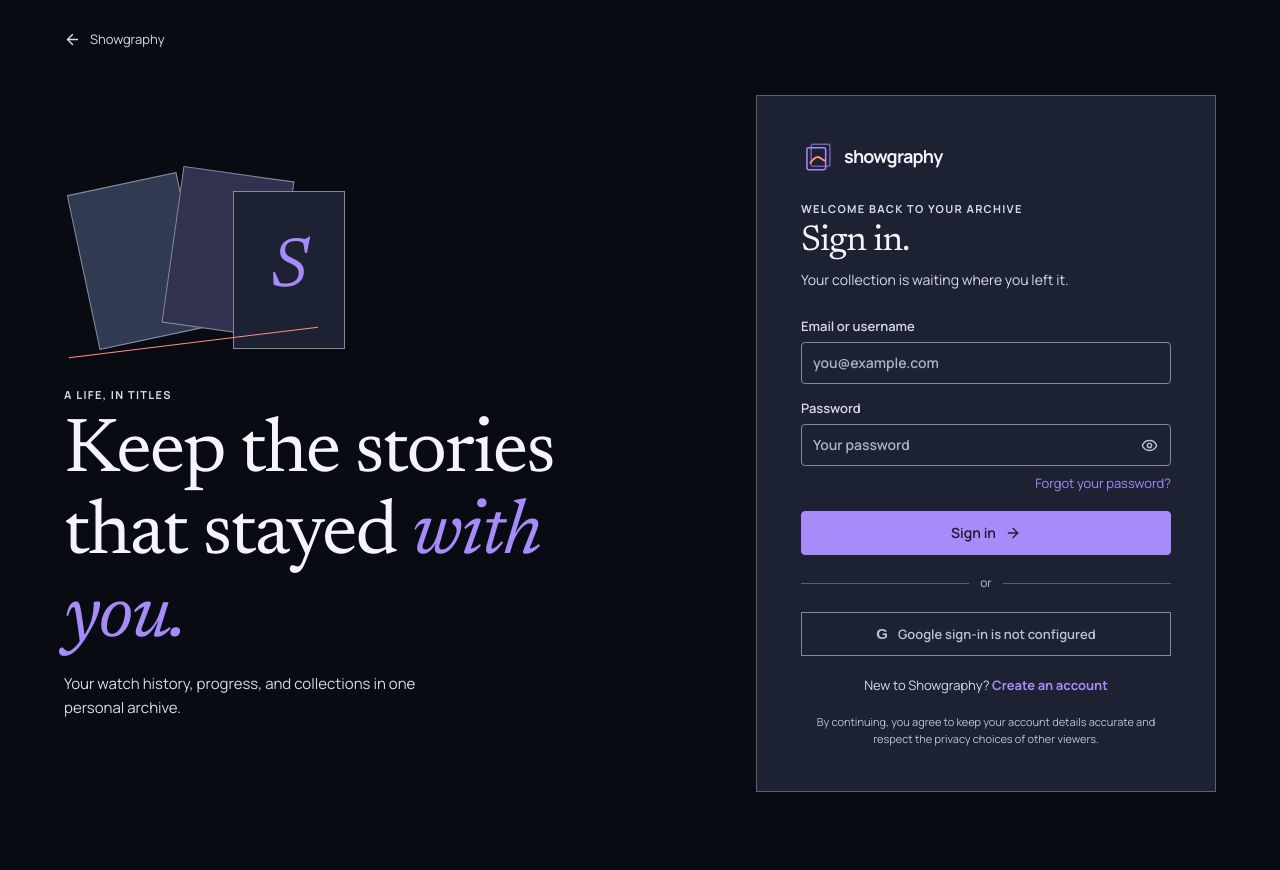
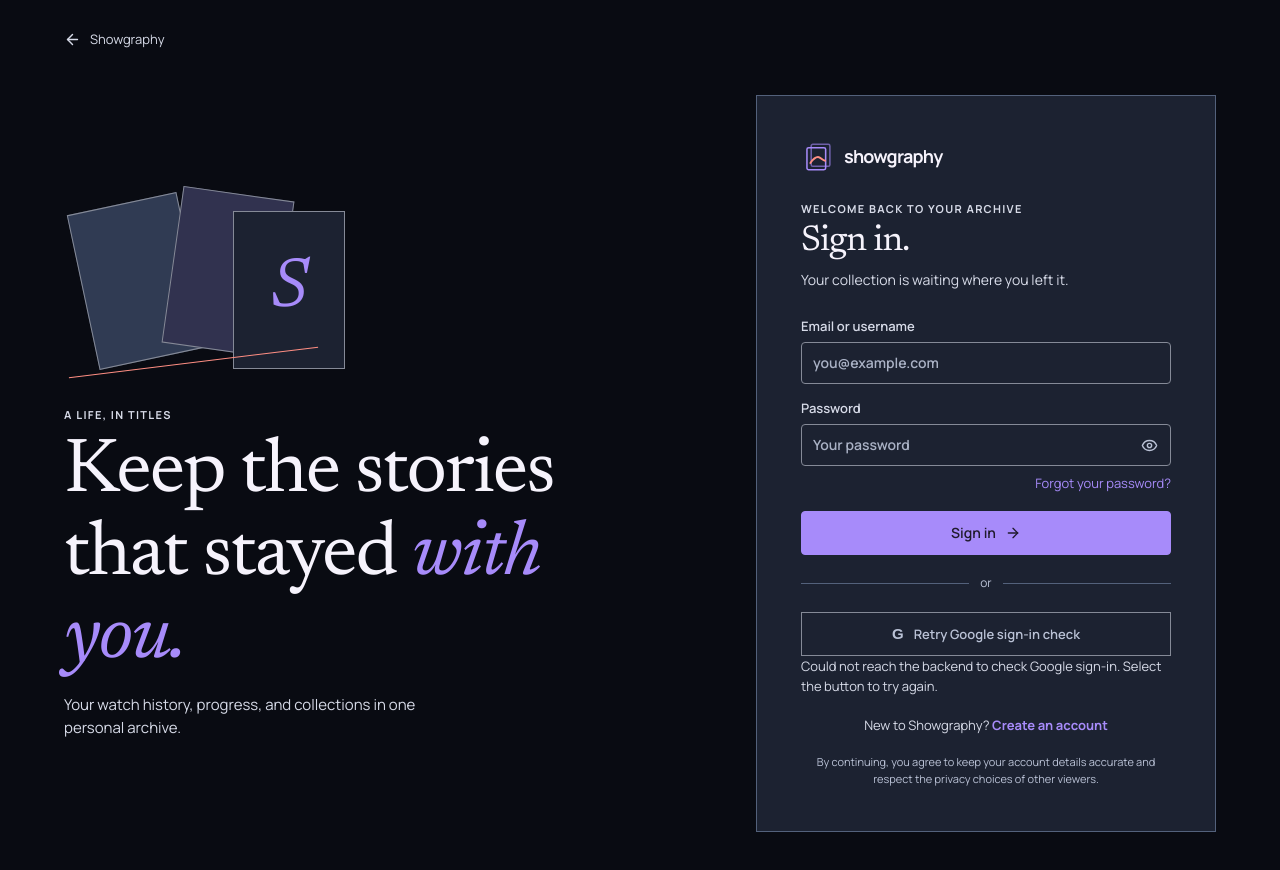
Before and after one commit to Nimsco/showgraphy, a React (Vite) app in the folder client/: page /login in a window 1280 px wide. Shown: the top 870 px of the page. Built offline with nearby package versions, Linux system fonts and the light colour scheme; no server answers.

Commit message:
Fixed google auth issue

```diff
--- a/client/src/pages/AuthPage.tsx
+++ b/client/src/pages/AuthPage.tsx
@@ -32,7 +32,13 @@ export function AuthPage({ mode }: { mode: 'login' | 'register' }) {
   const [registrationCode, setRegistrationCode] = useState('');
   const [registrationStarted, setRegistrationStarted] = useState(false);
   const [verifyingCode, setVerifyingCode] = useState(false);
-  const google = useQuery({ queryKey: ['auth-config'], queryFn: () => apiRequest<{ googleEnabled: boolean }>('/auth/config'), retry: false, staleTime: 60_000 });
+  const google = useQuery({
+    queryKey: ['auth-config'],
+    queryFn: () => apiRequest<{ googleEnabled: boolean }>('/auth/config'),
+    retry: 2,
+    retryDelay: (attempt) => Math.min(1_000 * 2 ** attempt, 8_000),
+    staleTime: 60_000,
+  });
   const loginForm = useForm<LoginValues>({ resolver: zodResolver(loginSchema) });
   const registerForm = useForm<RegisterValues>({ resolver: zodResolver(registerSchema) });
   const submitting = isRegister ? registerForm.formState.isSubmitting : loginForm.formState.isSubmitting;
@@ -94,7 +100,8 @@ export function AuthPage({ mode }: { mode: 'login' | 'register' }) {
           <Button type="submit" disabled={submitting} className="auth-submit">{submitting ? 'Opening your archive…' : 'Sign in'} <ArrowRight size={16} /></Button>
         </form>}
         <div className="auth-divider"><span>or</span></div>
-        <a className={`google-button${!google.data?.googleEnabled ? ' is-disabled' : ''}`} href={google.data?.googleEnabled ? `${getApiBase()}/auth/google` : undefined} aria-disabled={!google.data?.googleEnabled} onClick={(event) => { if (!google.data?.googleEnabled) event.preventDefault(); }}><span className="google-g">G</span>{google.data?.googleEnabled ? 'Continue with Google' : 'Google sign-in is not configured'}{google.data?.googleEnabled && <Check size={14} className="google-check" />}</a>
+        <a className={`google-button${!google.data?.googleEnabled ? ' is-disabled' : ''}`} href={google.data?.googleEnabled ? `${getApiBase()}/auth/google` : undefined} aria-disabled={!google.data?.googleEnabled} aria-busy={google.isPending} onClick={(event) => { if (!google.data?.googleEnabled) { event.preventDefault(); if (google.isError) void google.refetch(); } }}><span className="google-g">G</span>{google.data?.googleEnabled ? 'Continue with Google' : google.isPending ? 'Checking Google sign-in…' : google.isError ? 'Retry Google sign-in check' : 'Google sign-in is not configured'}{google.data?.googleEnabled && <Check size={14} className="google-check" />}</a>
+        {google.isError && <p className="quiet-line" role="status">Could not reach the backend to check Google sign-in. Select the button to try again.</p>}
         <p className="auth-switch">{isRegister ? 'Already have a journal?' : 'New to Showgraphy?'} <Link to={isRegister ? '/login' : '/register'}>{isRegister ? 'Sign in' : 'Create an account'}</Link></p>
         <p className="auth-terms">By continuing, you agree to keep your account details accurate and respect the privacy choices of other viewers.</p>
       </section>
```
